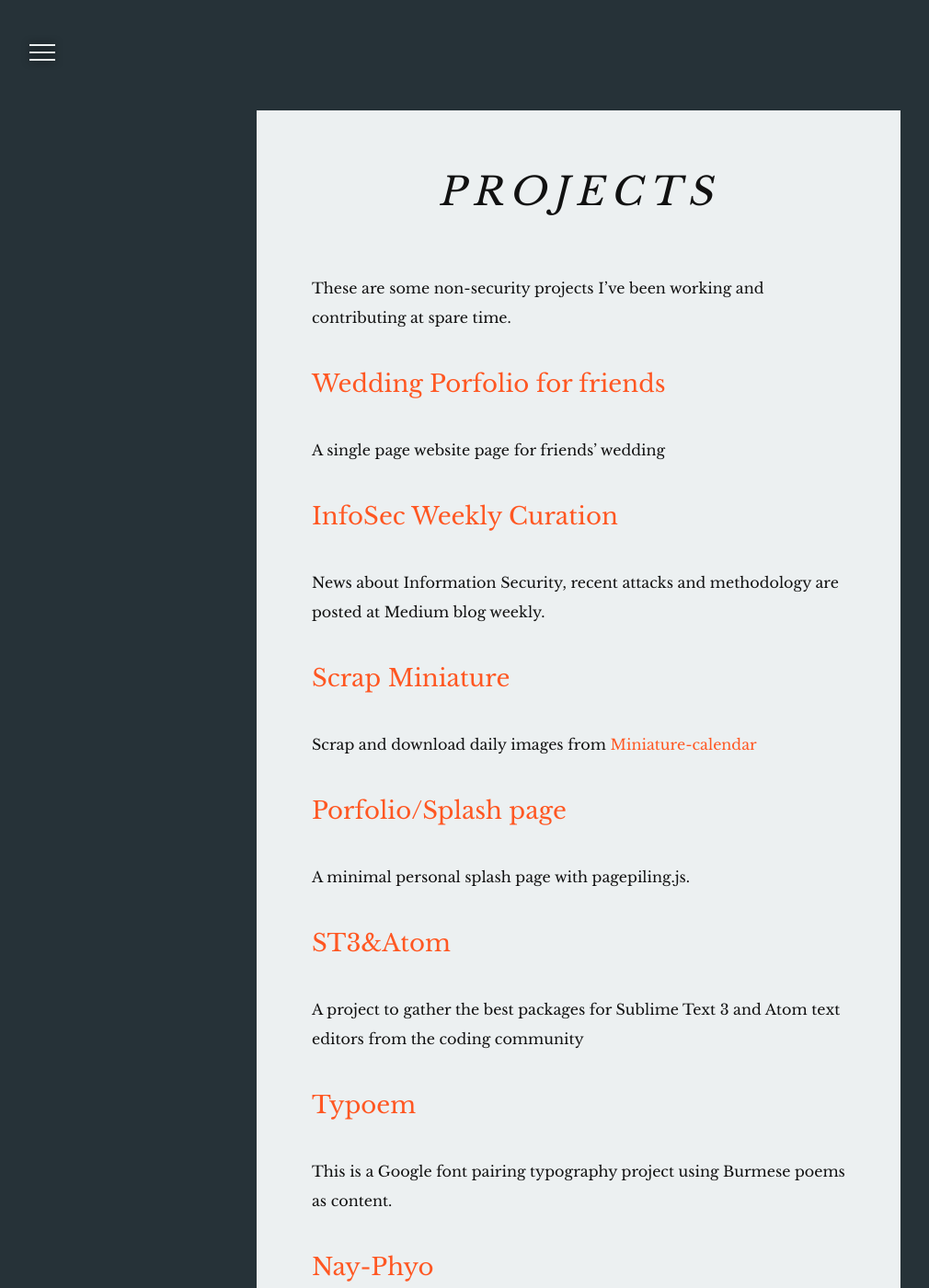
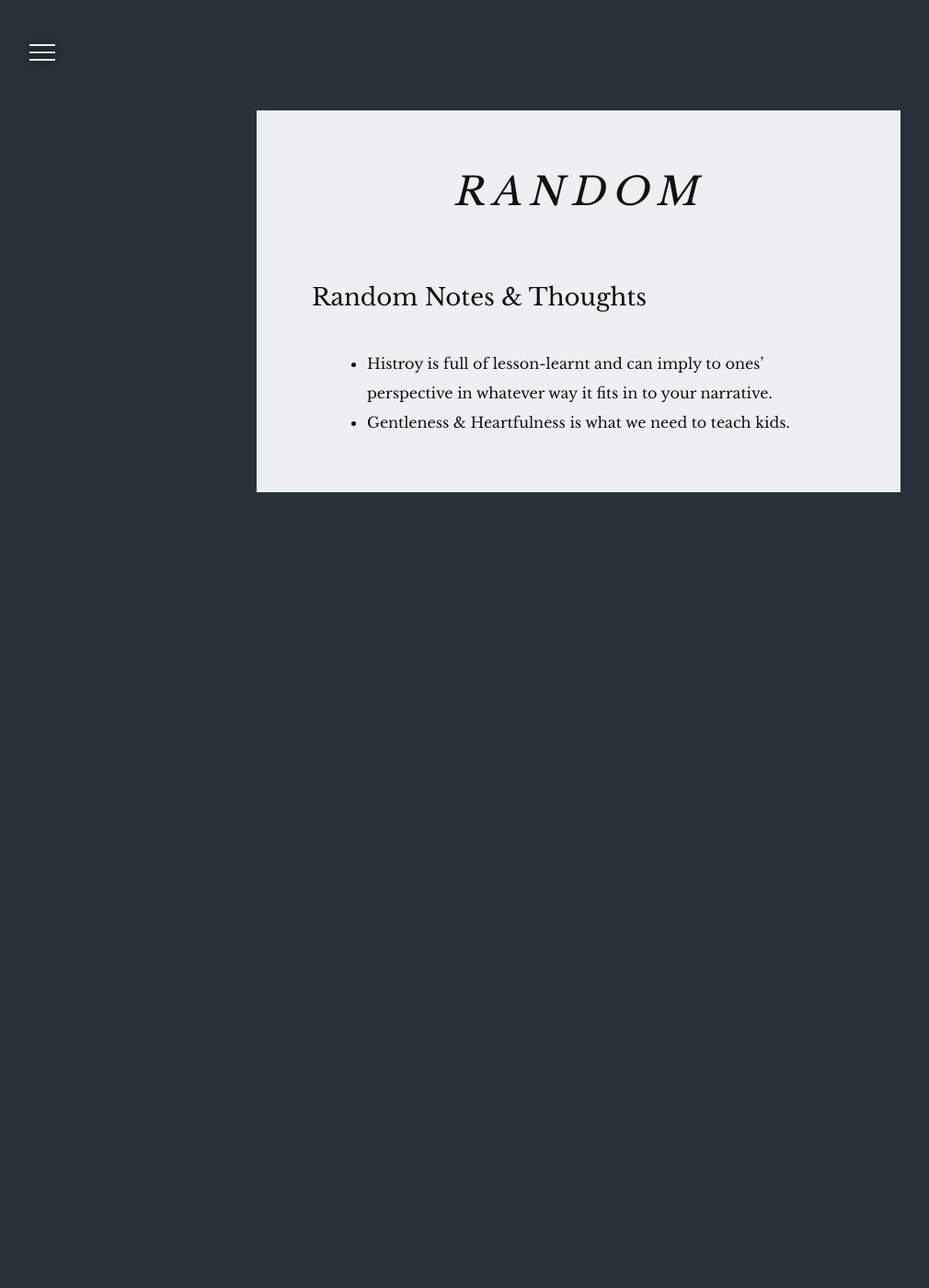
Before and after one commit to aungthurhahein/aungthurhahein.github.com, a Jekyll site: the page built from projects.md, in a window 1280 px wide and 1400 px high. Shown: the whole window at 92% size, without its empty margins (11-1021 px from the left). Built offline with Jekyll 4.4.1, drawn with Linux system fonts in a browser that asks for light colours; nearby versions of some CDN libraries; some of the changed text lies outside the part shown.

Commit message:
change pages and more edit on about

```diff
--- a/projects.md
+++ b/projects.md
@@ -1,58 +1,10 @@
 ---
 layout: page
-title: Projects
-permalink: /projects/
+title: Random
+permalink: /Random/
 ---
 
-These are some non-security projects I've been working and contributing at spare time.
+### Random Notes & Thoughts
 
-### [Wedding Porfolio for friends](http://pxi-thantthiri.life)
-A single page website page for friends' wedding
-
-### [InfoSec Weekly Curation](https://medium.com/@atrhein)
-News about Information Security, recent attacks and methodology are posted at Medium blog weekly.
-
-### [Scrap Miniature](https://github.com/aungthurhahein/scrap_miniature)
-Scrap and download daily images from [Miniature-calendar](http://miniature-calendar.com/)
-
-### [Porfolio/Splash page](http://aungthurhahein.github.io/me/)
-A minimal personal splash page with pagepiling.js.
-
-
-### <a href="http://st3-atom.github.io/" target="_blank">ST3&Atom</a>
-
-A project to gather the best packages for Sublime Text 3 and Atom text editors from the coding community
-
-### <a href="http://aungthurhahein.github.io/typoem" target="_blank">Typoem</a>
-
-This is a Google font pairing typography project using Burmese poems as content.
-
-### <a href="http://aungthurhahein.github.io/wedding_invitation-" target="_blank">Nay-Phyo</a>
-A single page parallax e-invitation site made as a present for my friends' wedding.
-
-### <a href="http://aungthurhahein.github.io/coderplaylist/" target="_blank">CoderPlaylist</a>
-A playlist collection created by fellow coders from various streaming platform.
-
-### <a href="https://github.com/aungthurhahein/pomodoro_python" target="_blank">Pomodoro Timer for terminal</a>
-A pomodoro timer that alert that can manage from terminal console.
-
-### <a href="https://github.com/aungthurhahein/resume-in-python" target="_blank">Resume in Python</a>
-Just a Resume in Python with argument parser.
-
-### <a href="https://github.com/aungthurhahein/Simple-Programming-Exercise" target="_blank">Basic Python Exercises for NLP</a>
-A really good set of Python exercises to deal with text
-
-### <a href="https://github.com/aungthurhahein/Simple-Terminal-RSS-reader" target="_blank">Simple-Terminal-RSS-reader</a>
-Simple Terminal reader written with Python for a quick sneak of latest articles from developer's sites
-
-### <a href="https://github.com/qrpike/Web-Font-Load" target="_blank">Web Font Load by qrpike</a>
-Install all google fonts on your local machines by qrpike and contributed a installation script for Linux Debian systems
-
-### <a href="https://gibbon.co/atrx" target="_blank">Gibbon Playlists</a>
-Several learning flows of topics I love to curate
-
-### <a href="https://github.com/watson/awesome-computer-history" target="_blank">Awesome Computer History by watson</a>
-Input lists of my documentary list to this nice collection of CS Documentary by watson
-
-### <a href="https://github.com/aungthurhahein/page_brute" target="_blank">Page Brute</a>
-Forked Repository of page_brute by matonis and contributed python scripts for additional analysis of pagefile.sys Yara scan outputs
+- Histroy is full of lesson-learnt and can imply to ones' perspective in whatever way it fits in to your narrative.
+- Gentleness & Heartfulness is what we need to teach kids.
```
Also changed, not shown: _posts/2021-04-06-IOCs.md (+2 -2 lines), about.md (+4 -5 lines).
